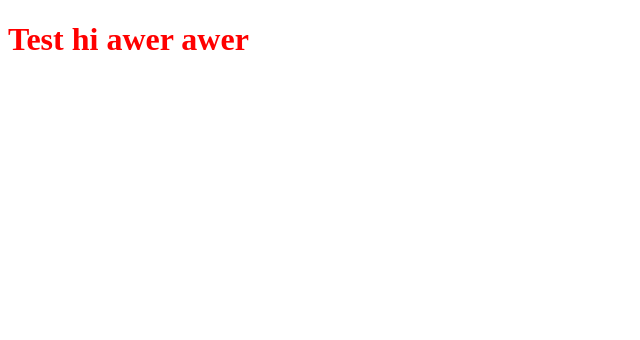
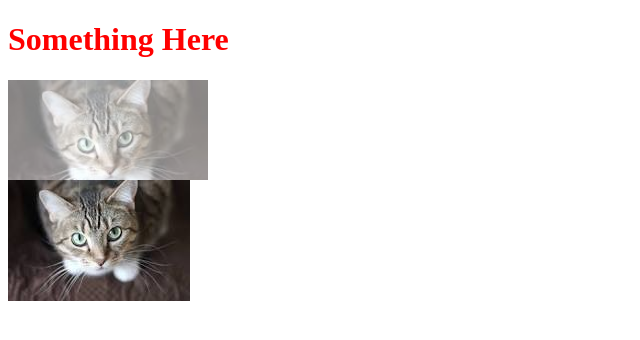
Before and after one commit to awei01/starter-for-ui, a website: page html/index.html in a window 1280 px wide. Shown: the whole page, without its empty margins (0-640 px from the left). Drawn offline with nearby package versions, Linux system fonts and the light colour scheme; files that its build step writes are made by us from their sources.

Commit message:
adding assets folder

```diff
--- a/css/main.scss
+++ b/css/main.scss
@@ -1,6 +1,11 @@
 body {
   color: red;
-  p {
-    border: 1px solid blue;
+
+  #cat {
+    background-image: url('/assets/cat.jpeg');
+    background-size: cover;
+    width: 200px;
+    height: 100px;
+    opacity: 0.5;
   }
 }
--- a/html/index.html
+++ b/html/index.html
@@ -3,7 +3,7 @@
 <head>
   <meta charset="utf-8">
   <meta name="viewport" content="width=device-width, initial-scale=1.0">
-  <title>Site Title</title>
+  <title>title goes here</title>
 
   <!-- favicons -->
 
@@ -11,7 +11,11 @@
   <link href="/css/main.css" rel="stylesheet" />
 </head>
 <body>
-  <h1>Test hi awer awer</h1>
+  <h1>Something Here</h1>
+  <div id="cat"></div>
+
+  <img src="/assets/cat.jpeg" />
+
   <script type="text/javascript" src="/js/main.js"></script>
 </body>
 </html>
```
Also changed, not shown: gulpfile.js (+18 -3 lines), assets/cat.jpeg (added).
